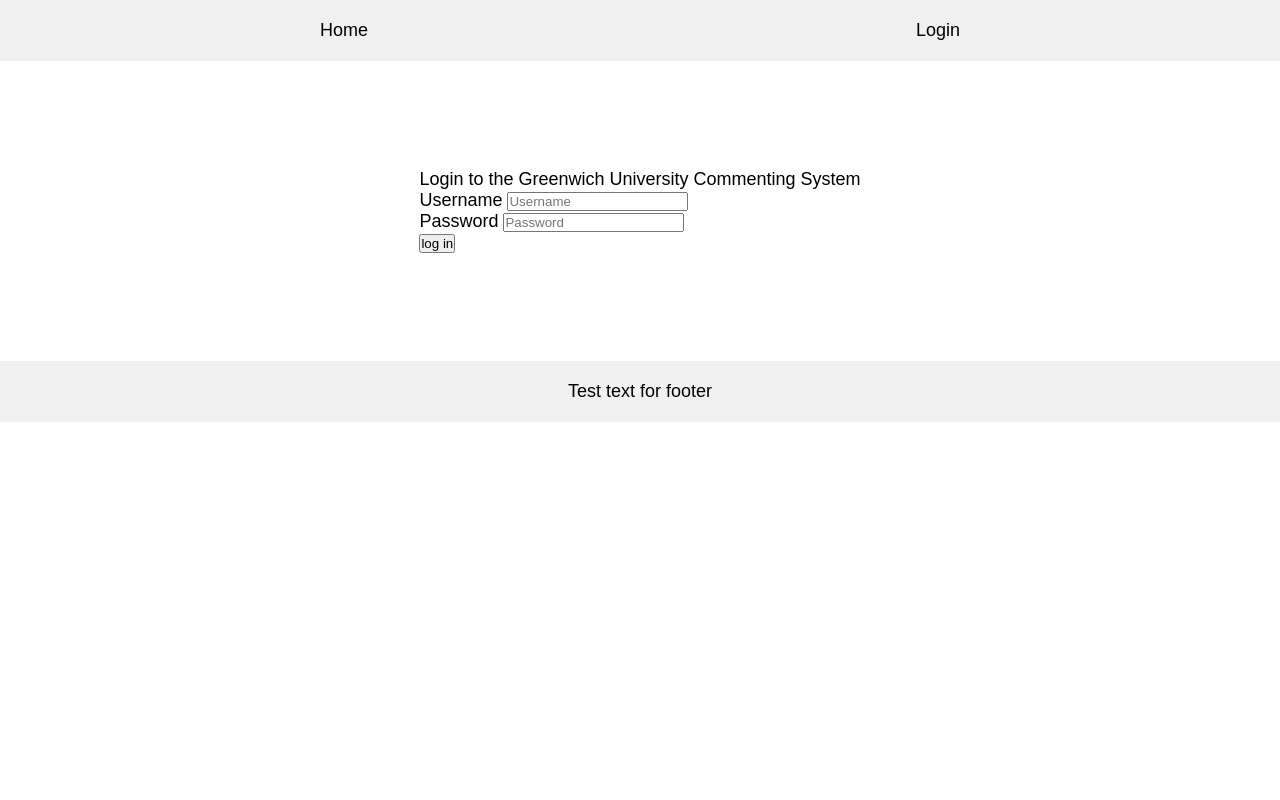
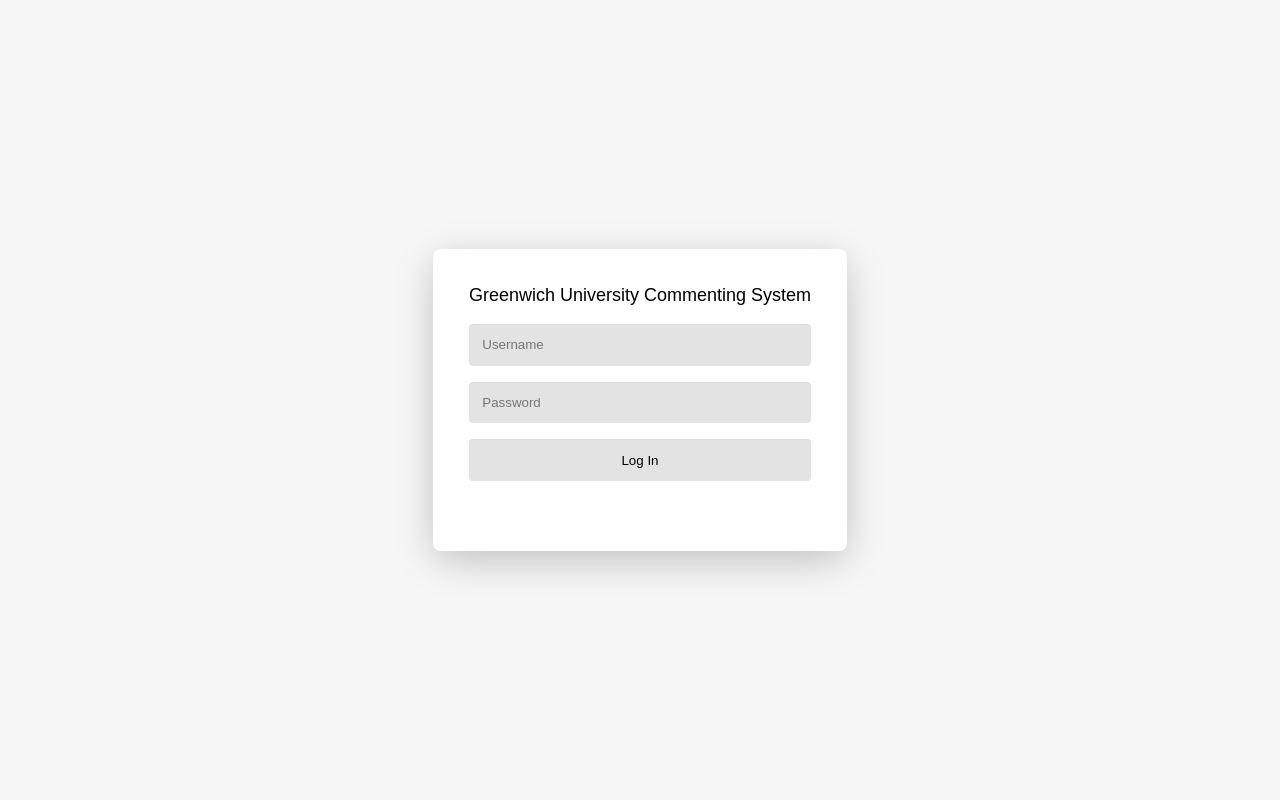
Before and after one commit to Th3lonehunter/plebosoft, a PHP site: page /login.html in a window 1280 px wide. Run offline with PHP 8.4, Linux system fonts and the light colour scheme.

Commit message:
final login screen

```diff
--- a/src/login.html
+++ b/src/login.html
@@ -10,39 +10,27 @@
   <body>
     <div class="page">
 
-      <!-- Header -->
-      <div class="section header">
-        <div class="nav">
-          <div class="nav-home"><a href="#">Home</a></div>
-          <div class="nav-login"><a href="#">Login</a></div>
-        </div>
-      </div>
-
       <!-- Login Form -->
-      <div class="section login">
+      <div class="centered">
+        <div class="login">
           <form action="">
             <div class="login-form">
-            <div class="login-title">Login to the Greenwich University Commenting System</div>
-            <form action="" method="post" class="form-login">
+              <div class="login-title">Greenwich University Commenting System</div>
                 <div class="form-username">
-                <label class="user" for="login-username"><span class="hidden">Username</span></label>
+                  <label class="user" for="login-username"><span class="hidden"></span></label>
                   <input id="login-username" type="text" class="form-input" placeholder="Username" required>
                 </div>
                 <div class="form-password">
-                <label class="lock" for="login-password"><span class="hidden">Password</span></label>
+                  <label class="lock" for="login-password"><span class="hidden"></span></label>
                   <input id="login-password" type="text" class="form-input" placeholder="Password" required>
                 </div>
                 <div class="form-submit">
-                <input type="submit" value="log in">
+                  <input type="submit" value="Log In">
+                </div>
+              </div>
             </div>
           </form>
         </div>
-        </form>
-      </div>
-
-      <!-- Footer -->
-      <div class="section footer">
-        <div class="foot">Test text for footer</div>
       </div>
 
     </div>
--- a/src/style/main.css
+++ b/src/style/main.css
@@ -7,6 +7,7 @@
 body {
   font-size: 18px;
   font-family: sans-serif;
+  background-color: rgba(240,240,240,.6);
 }
 
 /* Container and Section */
@@ -56,18 +57,48 @@ a:hover {
 
 
 /* Login Form */
+.centered {
+  display: flex;
+  flex-direction: row;
+  height: 100%;
+  position: fixed;
+  top: 0;
+  left: 0;
+  right: 0;
+  bottom: 0;
+}
+
 .login {
-  display: flex;
-  flex-direction: column;
-  height: 300px;
+  margin: auto;
+  padding: 2em;
 }
 .login-wrapper {
   background: rgba(100,100,100,0.5);
   border-radius: 5px;
-  width: 500px;
 }
 
+.form-username {
+  padding-top: 1em;
+}
 
+.login-form {
+  display: flex;
+  flex-wrap: wrap;
+  flex-direction: column;
+}
+
+input {
+  color: charcoal;
+  background-color: rgba(200,200,200,.5);
+  box-shadow: 0 1px 0 rgba(0,0,0,0.03) inset;
+  border: none;
+  border-radius: 4px;
+  padding: 1em;
+  margin-bottom: 1.2em;
+  width: 100%;
+  &:focus;
+    outline: none;
+}
 
 /* Mobile Style */
 @media only screen and (max-width: 400px) {
@@ -78,13 +109,31 @@ a:hover {
 
 /* Tablet Style */
 @media only screen and (min-width: 401px) and (max-width: 960px) {
-	.login {
-		width: 50%;
-	}
+  form {
+    background-color: white;
+    padding: 2em;
+    padding-bottom: 3em;
+    border-radius: 8px;
+    max-width: 500px;
+    display: flex;
+    flex-wrap: wrap;
+    flex-direction: column;
+    justify-content: center;
+    box-shadow: 0 10px 40px -4px rgba(0,0,0,0.25);
+  }
 }
 
 @media only screen and (min-width: 961px) {
-  .page {
-    margin: 0 auto;
+  form {
+    background-color: white;
+    padding: 2em;
+    padding-bottom: 3em;
+    border-radius: 8px;
+    max-width: 500px;
+    display: flex;
+    flex-wrap: wrap;
+    flex-direction: column;
+    justify-content: center;
+    box-shadow: 0 10px 40px -4px rgba(0,0,0,0.25);
   }
 }
```
Also changed, not shown: src/main.html (+15 -1 lines). Lines whose indentation alone changed are shown as unchanged.
